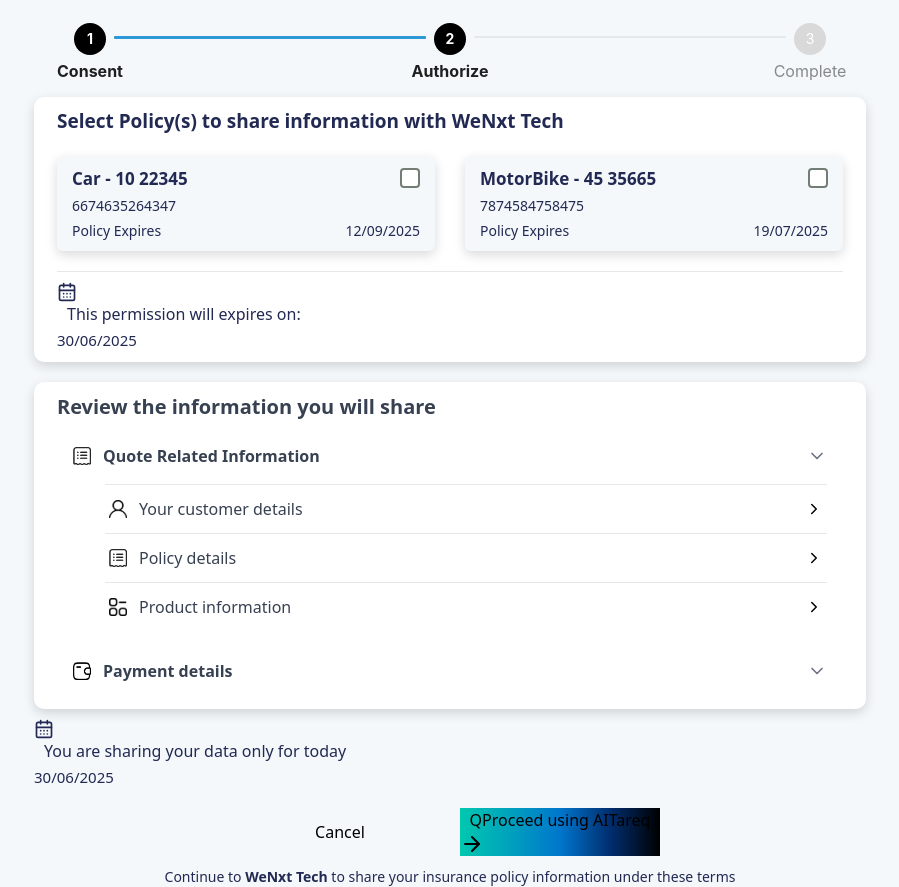
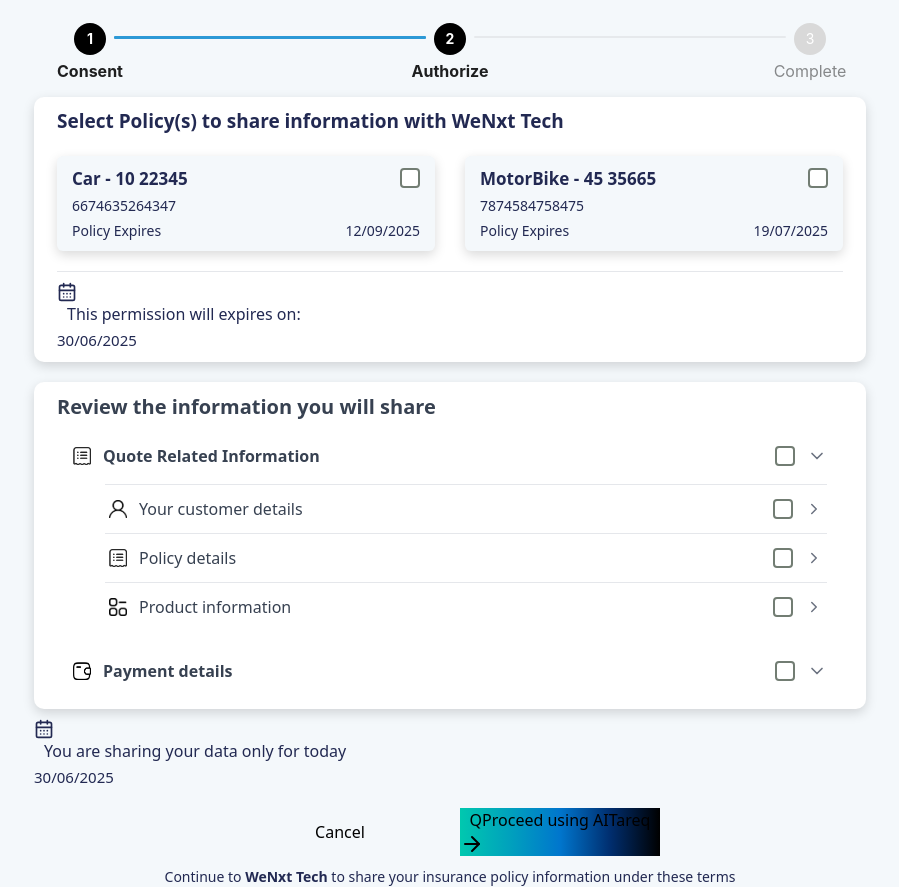
Before and after one commit to timothy-wenxt/aggregrator, a React (Vite) app: page /wrapperPage in a window 1280 px wide. Both pictures are taken after a click on the button "Quote Related Information". Shown: the whole page, without its empty margins (190-1089 px from the left). Built offline with nearby package versions, Linux system fonts and the light colour scheme.

Commit message:
accordion checkboxes

```diff
--- a/package.json
+++ b/package.json
@@ -32,7 +32,6 @@
     "recharts": "^2.15.3",
     "redux": "^5.0.1",
     "redux-persist": "^6.0.0",
-    "sass": "^1.81.0",
     "yup": "^1.4.0"
   },
   "devDependencies": {
@@ -46,6 +45,7 @@
     "eslint-plugin-react-hooks": "^4.6.0",
     "eslint-plugin-react-refresh": "^0.4.5",
     "postcss": "^8.4.35",
+    "sass": "^1.88.0",
     "tailwindcss": "^3.4.1",
     "vite": "^5.1.4"
   }
--- a/src/components/accordionBlock/AccordionBlock.jsx
+++ b/src/components/accordionBlock/AccordionBlock.jsx
@@ -1,14 +1,33 @@
-import React, { useState } from 'react';
+import React, { useState, useEffect } from 'react';
 import { ChevronDown, ChevronRight } from 'lucide-react';
-import revImg from '../../assets/1.png'
-import userImg from '../../assets/2.png'
-import infoImg from '../../assets/3.png'
-import payImg from '../../assets/4.png'
+import { Checkbox } from 'antd';
+import revImg from '../../assets/1.png';
+import userImg from '../../assets/2.png';
+import infoImg from '../../assets/3.png';
+import payImg from '../../assets/4.png';
 import './AccordionBlock.scss';
 
-const AccordionBlock = ({ accordionData }) => {
+const AccordionBlock = ({ accordionData, onChange, checkboxes = false }) => {
     const [openMainAccordions, setOpenMainAccordions] = useState({});
     const [openSubAccordions, setOpenSubAccordions] = useState({});
+    const [checkedState, setCheckedState] = useState({});
+
+    // Initialize the checked state based on accordion data
+    useEffect(() => {
+        const initialCheckedState = {};
+
+        accordionData.forEach(accordion => {
+            initialCheckedState[accordion.id] = false;
+
+            if (accordion.subAccordions) {
+                accordion.subAccordions.forEach(subAccordion => {
+                    initialCheckedState[subAccordion.id] = false;
+                });
+            }
+        });
+
+        setCheckedState(initialCheckedState);
+    }, [accordionData]);
 
     // Toggle main accordion
     const toggleMainAccordion = (accordionId) => {
@@ -26,19 +45,82 @@
         }));
     };
 
+    // Handle checkbox change for main accordions
+    const handleMainCheckboxChange = (accordionId, checked, subAccordions) => {
+        const newCheckedState = { ...checkedState };
+        newCheckedState[accordionId] = checked;
+
+        // If this accordion has sub-accordions, update their state too
+        if (subAccordions) {
+            subAccordions.forEach(subAccordion => {
+                newCheckedState[subAccordion.id] = checked;
+            });
+        }
+
+        setCheckedState(newCheckedState);
+
+        // Call the onChange callback with updated state
+        if (onChange) {
+            onChange(newCheckedState);
+        }
+    };
+
+    // Handle checkbox change for sub-accordions
+    const handleSubCheckboxChange = (subAccordionId, parentAccordionId, checked) => {
+        const newCheckedState = { ...checkedState };
+        newCheckedState[subAccordionId] = checked;
+
+        // Find the parent accordion and its sub-accordions
+        const parentAccordion = accordionData.find(acc => acc.id === parentAccordionId);
+
+        if (parentAccordion && parentAccordion.subAccordions) {
+            // Check if all sub-accordions are checked
+            const allChecked = parentAccordion.subAccordions.every(sub =>
+                sub.id === subAccordionId ? checked : newCheckedState[sub.id]
+            );
+
+            // Check if some sub-accordions are checked
+            const someChecked = parentAccordion.subAccordions.some(sub =>
+                sub.id === subAccordionId ? checked : newCheckedState[sub.id]
+            );
+
+            // Update parent accordion state based on children states
+            newCheckedState[parentAccordionId] = allChecked;
+
+            // The indeterminate state is handled in the rendering, not in the state
+        }
+
+        setCheckedState(newCheckedState);
+
+        // Call the onChange callback with updated state
+        if (onChange) {
+            onChange(newCheckedState);
+        }
+    };
+
+    // Function to check if a parent accordion should be in indeterminate state
+    const isIndeterminate = (accordion) => {
+        if (!accordion.subAccordions) return false;
+
+        const someChecked = accordion.subAccordions.some(sub => checkedState[sub.id]);
+        const allChecked = accordion.subAccordions.every(sub => checkedState[sub.id]);
+
+        return someChecked && !allChecked;
+    };
+
     // Function to render the appropriate icon
     const renderIcon = (iconName, size = 20) => {
         switch (iconName) {
             case 'message':
-                return <img src={revImg} className='img_style' />;
+                return <img src={revImg} className='img_style' alt="message" />;
             case 'user':
-                return <img src={userImg} className='img_style' />;
+                return <img src={userImg} className='img_style' alt="user" />;
             case 'file':
-                return <img src={revImg} className='img_style' />;
+                return <img src={revImg} className='img_style' alt="file" />;
             case 'grid':
-                return <img src={infoImg} className='img_style' />;
+                return <img src={infoImg} className='img_style' alt="grid" />;
             case 'creditCard':
-                return <img src={payImg} className='img_style' />;
+                return <img src={payImg} className='img_style' alt="credit card" />;
             default:
                 return null;
         }
@@ -46,8 +128,6 @@
 
     return (
         <div className="review-block-container">
-            {/* <h2 className="review-title">Review the information you will share</h2> */}
-
             {accordionData.map((accordion) => (
                 <div
                     key={accordion.id}
@@ -61,10 +141,24 @@
                             <span className="icon">{renderIcon(accordion.icon)}</span>
                             <span className="title">{accordion.title}</span>
                         </div>
+                        <div className="control-section">
+                            {checkboxes &&
+                                <Checkbox
+                                    className="custom-checkbox"
+                                    checked={checkedState[accordion.id]}
+                                    indeterminate={isIndeterminate(accordion)}
+                                    onChange={(e) => {
+                                        e.stopPropagation();
+                                        handleMainCheckboxChange(accordion.id, e.target.checked, accordion.subAccordions);
+                                    }}
+                                    onClick={(e) => e.stopPropagation()}
+                                />
+                            }
                             {openMainAccordions[accordion.id] ?
                                 <ChevronDown size={20} className="chevron" /> :
                                 <ChevronDown size={20} className="chevron" />
                             }
+                        </div>
                     </button>
 
                     {openMainAccordions[accordion.id] && accordion.subAccordions && (
@@ -79,10 +173,23 @@
                                             <span className="icon">{renderIcon(subAccordion.icon, 18)}</span>
                                             <span className="title">{subAccordion.title}</span>
                                         </div>
+                                        <div className="control-section">
+                                            {checkboxes &&
+                                                <Checkbox
+                                                    className="custom-checkbox"
+                                                    checked={checkedState[subAccordion.id]}
+                                                    onChange={(e) => {
+                                                        e.stopPropagation();
+                                                        handleSubCheckboxChange(subAccordion.id, accordion.id, e.target.checked);
+                                                    }}
+                                                    onClick={(e) => e.stopPropagation()}
+                                                />
+                                            }
                                             {openSubAccordions[subAccordion.id] ?
                                                 <ChevronDown size={18} className="chevron" /> :
                                                 <ChevronRight size={18} className="chevron" />
                                             }
+                                        </div>
                                     </button>
 
                                     {openSubAccordions[subAccordion.id] && (
--- a/src/components/accordionBlock/AccordionBlock.scss
+++ b/src/components/accordionBlock/AccordionBlock.scss
@@ -1,4 +1,4 @@
-// ReviewBlock.scss
+// AccordionBlock.scss
 $primary-color: #3b82f6; // Blue color for icons
 $text-color: #374151; // Dark gray for text
 $light-gray: #f3f4f6; // Light gray background
@@ -12,7 +12,6 @@
     // background-color: $light-gray;
     // border-radius: 0.5rem;
     // box-shadow: 0 1px 3px rgba(0, 0, 0, 0.1);
-
 
     .img_style {
         width: 18px;
@@ -57,9 +56,15 @@
                 }
             }
 
-            .chevron {
-                color: #6b7280; // Gray color for chevron
-                transition: transform $transition-speed;
+            .control-section {
+                display: flex;
+                align-items: center;
+                gap: 0.75rem;
+
+                .chevron {
+                    color: #6b7280; // Gray color for chevron
+                    transition: transform $transition-speed;
+                }
             }
         }
 
@@ -117,6 +122,17 @@
                             color: $text-color;
                         }
                     }
+
+                    .control-section {
+                        display: flex;
+                        align-items: center;
+                        gap: 0.75rem;
+
+                        .chevron {
+                            color: #6b7280; // Gray color for chevron
+                            transition: transform $transition-speed;
+                        }
+                    }
                 }
 
                 .sub-accordion-content {
--- a/src/pages/wrapperPage/stepper2/ReviewBlock.jsx
+++ b/src/pages/wrapperPage/stepper2/ReviewBlock.jsx
@@ -4,11 +4,21 @@
 
 
 const ReviewBlock = () => {
+
+    const handleAccordionChange = (newCheckedState) => {
+        console.log('Current checked state:', newCheckedState);
+    };
+
+
     return (
         <>
             <h2 className="review-title">Review the information you will share</h2>
 
-            <AccordionBlock accordionData={accordionDataAuthorize} />
+            <AccordionBlock
+                accordionData={accordionDataAuthorize}
+                onChange={handleAccordionChange}
+                checkboxes={true}
+            />
         </>
     );
 };
--- a/src/styles/checkBoxStyle.scss
+++ b/src/styles/checkBoxStyle.scss
@@ -6,11 +6,11 @@
         display: flex;
         align-items: center;
         justify-content: center;
-        font-size: 14px; // Optional: controls the tick size
+        font-size: 14px;
     }
 
     .ant-checkbox-checked .ant-checkbox-inner {
-        background-color: #1890ff; // Or any color you prefer
+        background-color: #1890ff;
         border-color: #F9F9FC;
     }
 
@@ -26,4 +26,16 @@
         height: 10px;
         border-width: 0 2px 2px 0;
     }
+
+    /* Fix for indeterminate state */
+    .ant-checkbox-indeterminate .ant-checkbox-inner::after {
+        top: 50%;
+        left: 50%;
+        width: 10px;
+        height: 10px;
+        background-color: #1890ff;
+        border: 0;
+        transform: translate(-50%, -50%);
+        opacity: 1;
+    }
 }
```
Lines whose indentation alone changed are shown as unchanged.
